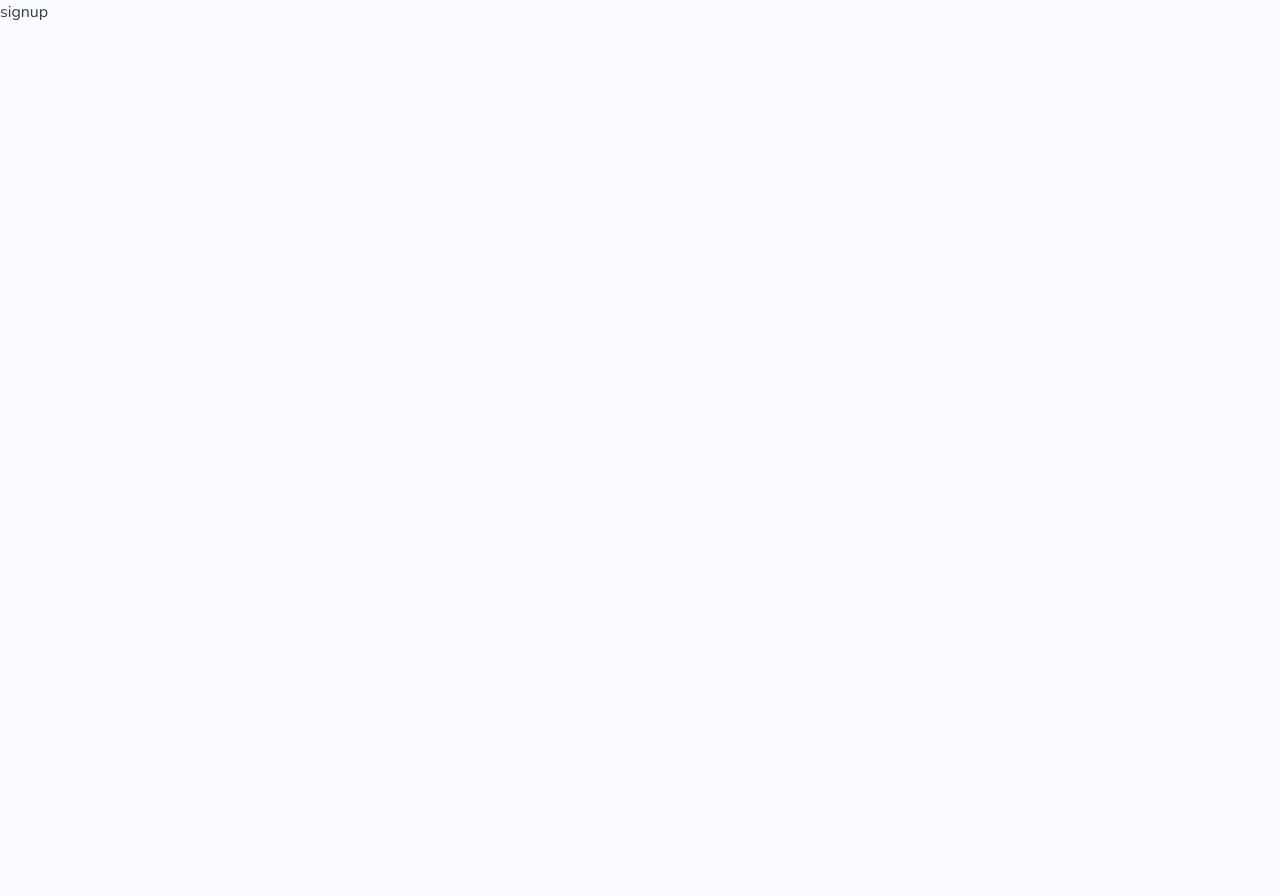
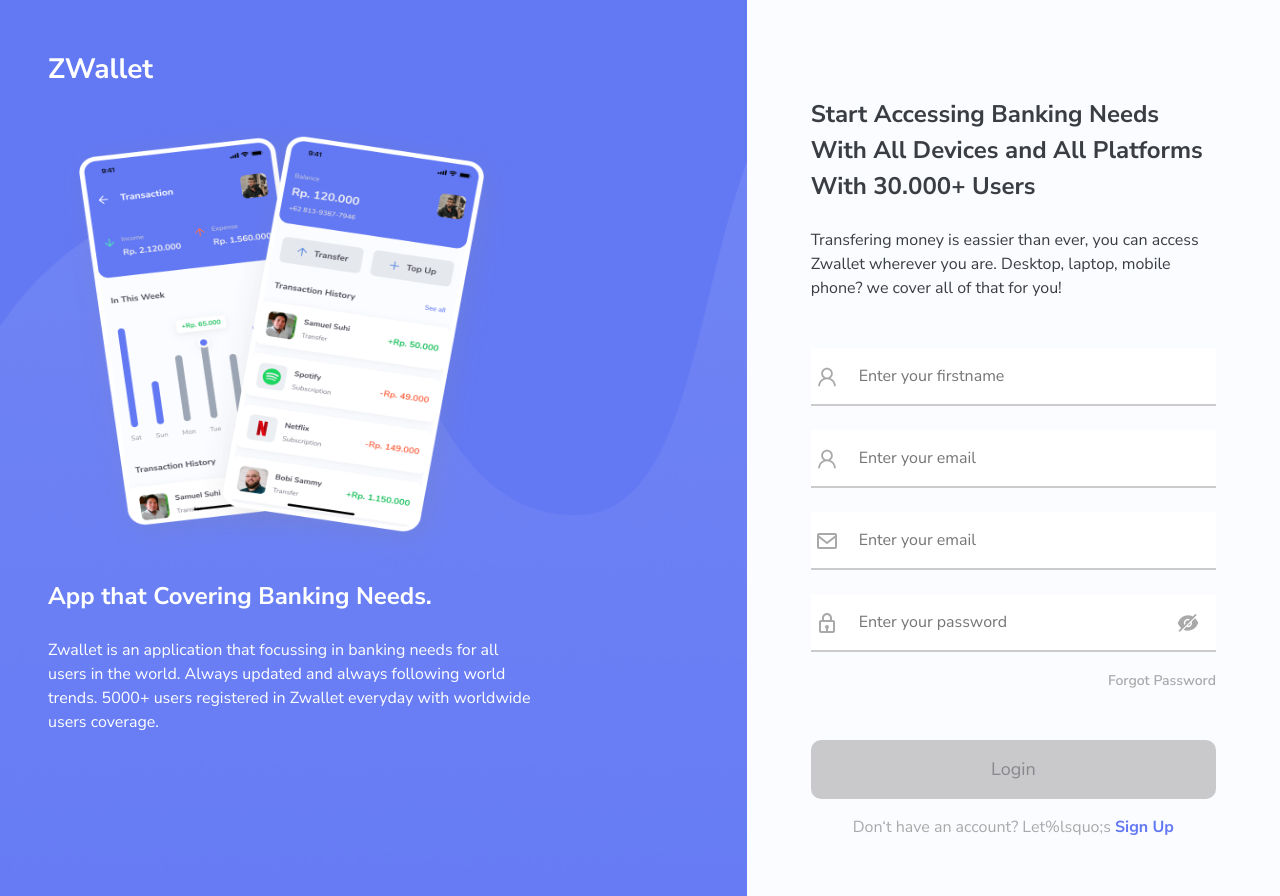
Before and after one commit to DanangFirmantara/fw5-nextjs-beginner, a Next.js app: page /signup in a window 1280 px wide. Before the commit the page ends 800 px from the top, so only its background shows below. Built offline with nearby package versions, Linux system fonts and the light colour scheme.

Commit message:
feat: intial signup

```diff
--- a/pages/login.js
+++ b/pages/login.js
@@ -2,13 +2,12 @@
 import { Row,Col, Container } from 'react-bootstrap'
 import SidebarHome from '../components/SidebarHome'
 import {BiEnvelope,BiLock} from 'react-icons/bi'
-import {AiOutlineEye, AiFillEyeInvisible} from 'react-icons/ai'
+import { AiFillEyeInvisible} from 'react-icons/ai'
 import Link from 'next/link'
 import { useRouter } from 'next/router'
-import { useEffect, useState } from 'react'
+import { useEffect} from 'react'
 
 const Login = () =>{
-	const [togglePsw,setTogglePsw] = useState(false)
 	const router = useRouter()
 
 	useEffect(()=>{
--- a/pages/signup.js
+++ b/pages/signup.js
@@ -1,8 +1,60 @@
-import React from 'react'
+/* eslint-disable react/react-in-jsx-scope */
+import { Row,Col, Container } from 'react-bootstrap'
+import SidebarHome from '../components/SidebarHome'
+import {BiEnvelope,BiLock} from 'react-icons/bi'
+import { AiFillEyeInvisible, AiOutlineUser} from 'react-icons/ai'
+import Link from 'next/link'
+
 
 const signup = () => {
 	return (
-		<div>signup</div>
+		<Row className='g-0'>
+			<Col sm={7} >
+				<SidebarHome />
+			</Col>
+			<Col className='p-5 vh-100'>
+				<Container className='mt-5 px-3'>
+					<div className='mb-4'>
+						<div className='fw-bold fs-4'>Start Accessing Banking Needs </div>
+						<div className='fw-bold fs-4'>With All Devices and All Platforms</div>
+						<div className='fw-bold fs-4'>With 30.000+ Users</div>
+					</div>
+					<div className='mb-5'>
+						<div className='fs-7'>
+						Transfering money is eassier than ever, you can access Zwallet wherever you are. Desktop, laptop, mobile phone? we cover all of that for you!
+						</div>
+					</div>
+					<form className='mb-3' >
+						<div className='d-flex position-relative align-items-center mb-4'>
+							<input placeholder='Enter your firstname' type='text' className='w-100 input'/>
+							<AiOutlineUser className='position-absolute left-0 fs-4 text-pallet-6 ms-1'/>
+						</div>
+						<div className='d-flex position-relative align-items-center mb-4'>
+							<input placeholder='Enter your email' type='email' className='w-100 input'/>
+							<AiOutlineUser className='position-absolute left-0 fs-4 text-pallet-6 ms-1'/>
+						</div>
+						<div className='d-flex position-relative align-items-center mb-4'>
+							<input placeholder='Enter your email' type='email' className='w-100 input'/>
+							<BiEnvelope className='position-absolute left-0 fs-4 text-pallet-6 ms-1'/>
+						</div>
+						<div className='d-flex position-relative align-items-center mb-3'>
+							<input placeholder='Enter your password' type='password' className='w-100 input' name='password' id='password'/>
+							<BiLock className='position-absolute left-0 fs-4 text-pallet-6 ms-1'/>
+							<AiFillEyeInvisible className='position-absolute end-0 fs-4 text-pallet-6 me-3' />
+						</div>
+						<div className='text-end mb-5'>
+							<Link href='/forgot-password'>
+								<a className='fw-semibold fs-8 text-pallet-6'>Forgot Password</a>
+							</Link>
+						</div>
+						<button type='submit' className='button-input'>
+							Login
+						</button>
+					</form>
+					<div className='text-pallet-6 fs-7 text-center'>Don&lsquo;t have an account? Let%lsquo;s <span className='text-pallet-1 fw-bold'>Sign Up</span></div>
+				</Container>
+			</Col>
+		</Row>
 	)
 }
 
```
